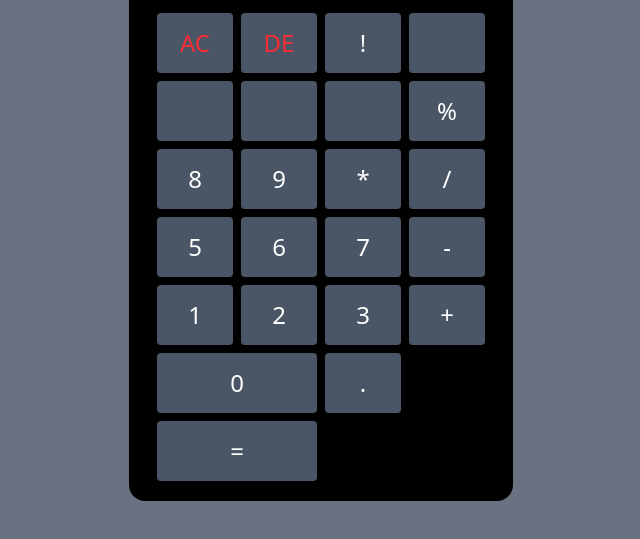
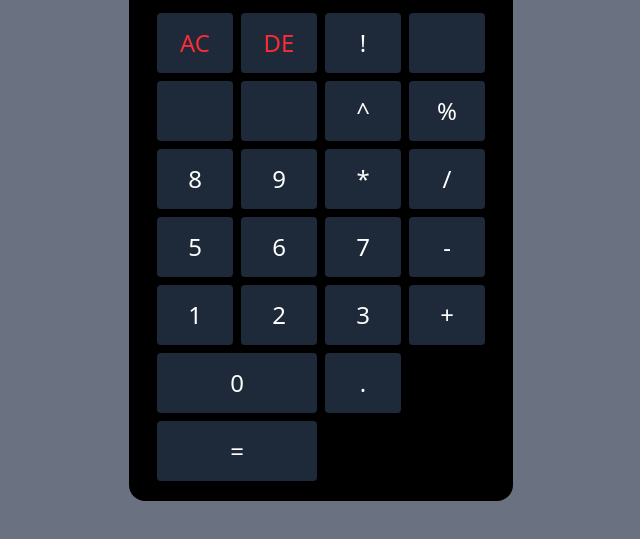
Before and after one commit to Olammii/Eid-Break-Assignment, a website: page Code_Portfolio/class-10-11-functions/index.html in a window 1280 px wide. Shown: the part 211-750 px from the top of the page, without its empty margins (319-959 px from the left). Drawn offline with Linux system fonts and the light colour scheme.

Commit message:
add styles to calculator

```diff
--- a/Code_Portfolio/class-10-11-functions/index.html
+++ b/Code_Portfolio/class-10-11-functions/index.html
@@ -13,33 +13,33 @@
             <div class="currentoperation-el text-[#e8e8e8] text-6xl">00</div>
         </div>
         <div class="key text-center grid grid-cols-[repeat(4,1fr)] px-7 py-5  pt-4 gap-2 rounded-b-2xl">
-            <button class="h-15 rounded bg-gray-600 text-red-500 text-2xl">AC</button>
-            <button class="h-15 rounded bg-gray-600 text-red-500 text-2xl">DE</button>
-            <button class="h-15 rounded bg-gray-600 text-white text-2xl">!</button>
-            <button class="h-15 rounded bg-gray-600 text-white text-2xl"></button>
+            <button class="h-15 rounded bg-gray-800 text-red-500 text-2xl">AC</button>
+            <button class="h-15 rounded bg-gray-800 text-red-500 text-2xl">DE</button>
+            <button class="h-15 rounded bg-gray-800 active:bg-red-700 text-white text-2xl">!</button>
+            <button class="h-15 rounded bg-gray-800 active:bg-red-700 text-white text-2xl"></button>
 
-            <button class="h-15 rounded bg-gray-600 text-white text-2xl"></button>
-            <button class="h-15 rounded bg-gray-600 text-white text-2xl"></button>
+            <button class="h-15 rounded bg-gray-800 active:bg-red-700 text-white text-2xl"></button>
+            <button class="h-15 rounded bg-gray-800 active:bg-red-700 text-white text-2xl"></button>
 
-            <button class="h-15 rounded bg-gray-600 text-white text-2xl"></button>
-            <button class="h-15 rounded bg-gray-600 text-white text-2xl">%</button>
-            <button class="h-15 rounded bg-gray-600 text-white text-2xl">8</button>
-            <button class="h-15 rounded bg-gray-600 text-white text-2xl">9</button>
-            <button class="h-15 rounded bg-gray-600 text-white text-2xl">*</button>
-            <button class="h-15 rounded bg-gray-600 text-white text-2xl">/</button>
-            <button class="h-15 rounded bg-gray-600 text-white text-2xl">5</button>
-            <button class="h-15 rounded bg-gray-600 text-white text-2xl">6</button>
-            <button class="h-15 rounded bg-gray-600 text-white text-2xl">7</button>
-            <button class="h-15 rounded bg-gray-600 text-white text-2xl">-</button>
-            <button class="h-15 rounded bg-gray-600 text-white text-2xl">1</button>
-            <button class="h-15 rounded bg-gray-600 text-white text-2xl">2</button>
-            <button class="h-15 rounded bg-gray-600 text-white text-2xl">3</button>
-            <button class="h-15 rounded bg-gray-600 text-white text-2xl">+</button>
+            <button class="h-15 rounded bg-gray-800 hover:bg-gray-600 active:bg-red-700 text-white text-2xl"> ^</button>
+            <button class="h-15 rounded bg-gray-800 hover:bg-gray-600 active:bg-red-700 text-white text-2xl">%</button>
+            <button class="h-15 rounded bg-gray-800 hover:bg-gray-600 active:bg-red-700 text-white text-2xl">8</button>
+            <button class="h-15 rounded bg-gray-800 hover:bg-gray-600 active:bg-red-700 text-white text-2xl">9</button>
+            <button class="h-15 rounded bg-gray-800 hover:bg-gray-600 active:bg-red-700 text-white text-2xl">*</button>
+            <button class="h-15 rounded bg-gray-800 hover:bg-gray-600 active:bg-red-700 text-white text-2xl">/</button>
+            <button class="h-15 rounded bg-gray-800 hover:bg-gray-600 active:bg-red-700 text-white text-2xl">5</button>
+            <button class="h-15 rounded bg-gray-800 hover:bg-gray-600 active:bg-red-700 text-white text-2xl">6</button>
+            <button class="h-15 rounded bg-gray-800 hover:bg-gray-600 active:bg-red-700 text-white text-2xl">7</button>
+            <button class="h-15 rounded bg-gray-800 hover:bg-gray-600 active:bg-red-700 text-white text-2xl">-</button>
+            <button class="h-15 rounded bg-gray-800 hover:bg-gray-600 active:bg-red-700 text-white text-2xl">1</button>
+            <button class="h-15 rounded bg-gray-800 hover:bg-gray-600 active:bg-red-700 text-white text-2xl">2</button>
+            <button class="h-15 rounded bg-gray-800 hover:bg-gray-600 active:bg-red-700 text-white text-2xl">3</button>
+            <button class="h-15 rounded bg-gray-800 hover:bg-gray-600 active:bg-red-700 text-white text-2xl">+</button>
 
 
-            <button class="h-15 rounded bg-gray-600 text-white text-2xl col-span-2">0</button>
-            <button class="h-15 rounded bg-gray-600 text-white text-2xl">.</button>
-            <button class="h-15 rounded bg-gray-600 text-white text-2xl col-span-2">=</button>
+            <button class="h-15 rounded bg-gray-800 hover:bg-gray-600 active:bg-red-700 text-white text-2xl col-span-2">0</button>
+            <button class="h-15 rounded bg-gray-800 hover:bg-gray-600 active:bg-red-700 text-white text-2xl">.</button>
+            <button class="h-15 rounded bg-gray-800 hover:bg-gray-600 active:bg-red-700 text-white text-2xl col-span-2">=</button>
         </div>
     </div>
 </body>
```
Also changed, not shown: Code_Portfolio/class-10-11-functions/output.css.
